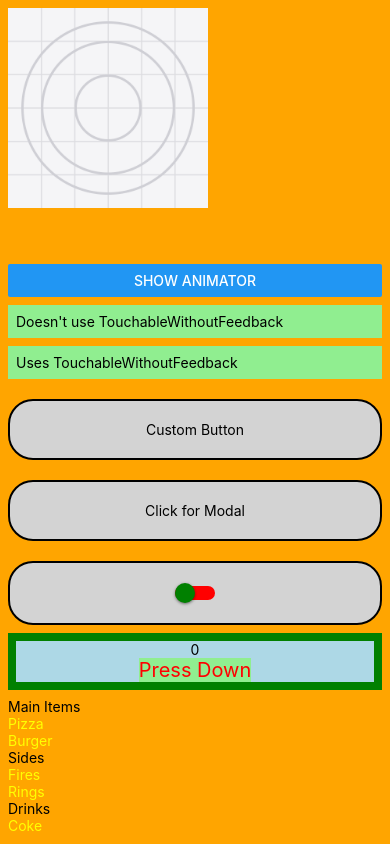
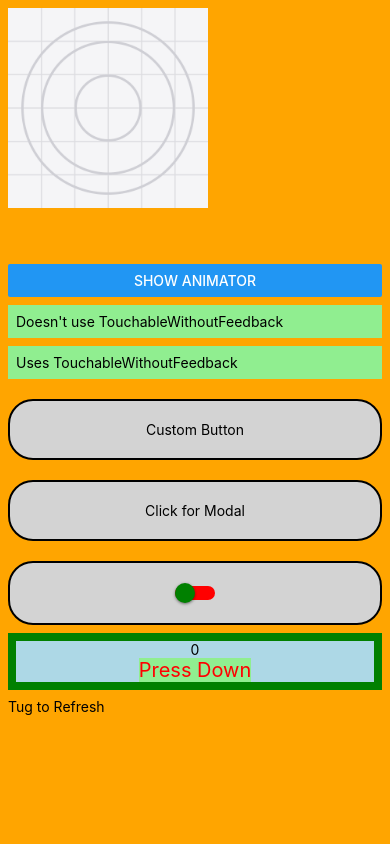
Before and after one commit to CheoR/rn-project2, a React Native app: screen / in a window 390 px wide. Built offline with nearby package versions, Linux system fonts and the light colour scheme.

Commit message:
feat: RefreshControl example

```diff
--- a/App.js
+++ b/App.js
@@ -10,7 +10,9 @@ import {
   Keyboard,
   Modal,
   Pressable,
+  RefreshControl,
   SectionList,
+  ScrollView,
   Switch,
   Text,
   TextInput,
@@ -35,6 +37,7 @@ export default function App() {
   const [isOn, setIsOn] = useState(false);
   const [showAnimator, setShowAnimator] = useState(false);
   const [count, setCount] = useState(0);
+  const [refreshing, setRefreshing] = useState(false);
 
   const increment = () => setCount((prevState) => prevState + 1);
   const toggleSwitch = () => setIsOn((prevState) => !prevState);
@@ -44,6 +47,13 @@ export default function App() {
       setShowAnimator(false);
       Alert.alert("This is how you do a animator");
     }, 2000);
+  };
+  const tugMe = () => {
+    setRefreshing(true);
+
+    setTimeout(() => {
+      setRefreshing(false);
+    }, 10000);
   };
 
   const Item = ({ title }) => (
@@ -127,6 +137,14 @@ export default function App() {
           )}
         </Pressable>
       </View>
+      <ScrollView
+        refreshControl={
+          <RefreshControl refreshing={refreshing} onRefresh={tugMe} />
+        }
+      >
+        <Text>Tug to Refresh</Text>
+      </ScrollView>
+      {/*
       <SectionList
         sections={FOOD_DATA}
         keyExtractor={(item, idx) => item + idx}
@@ -138,7 +156,7 @@ export default function App() {
         renderItem={({ item }) => <Item title={item} />}
         renderSectionHeader={({ section: { title } }) => <Text>{title}</Text>}
       />
-      {/* <FlatList
+      <FlatList
         data={DATA}
         keyExtractor={(item) => item.id}
         renderItem={renderItems}
```
